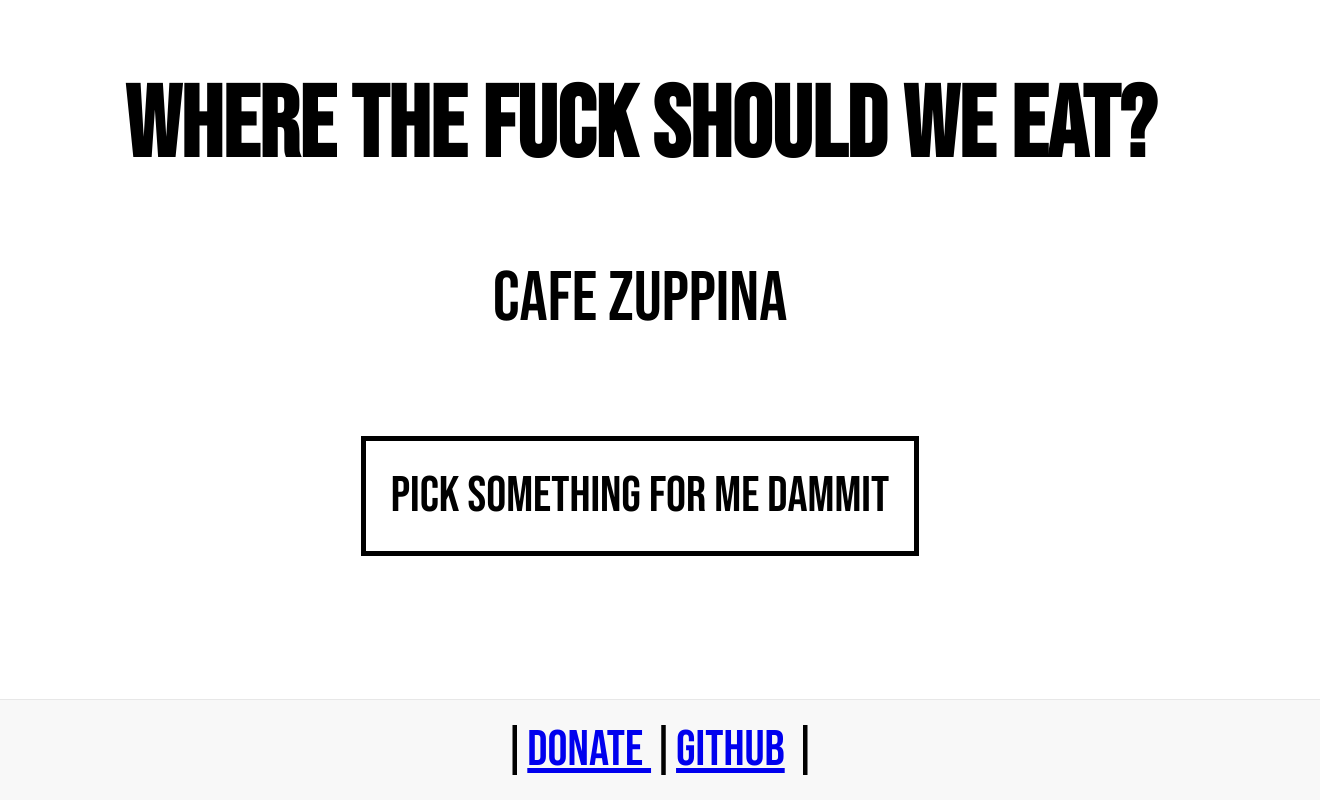
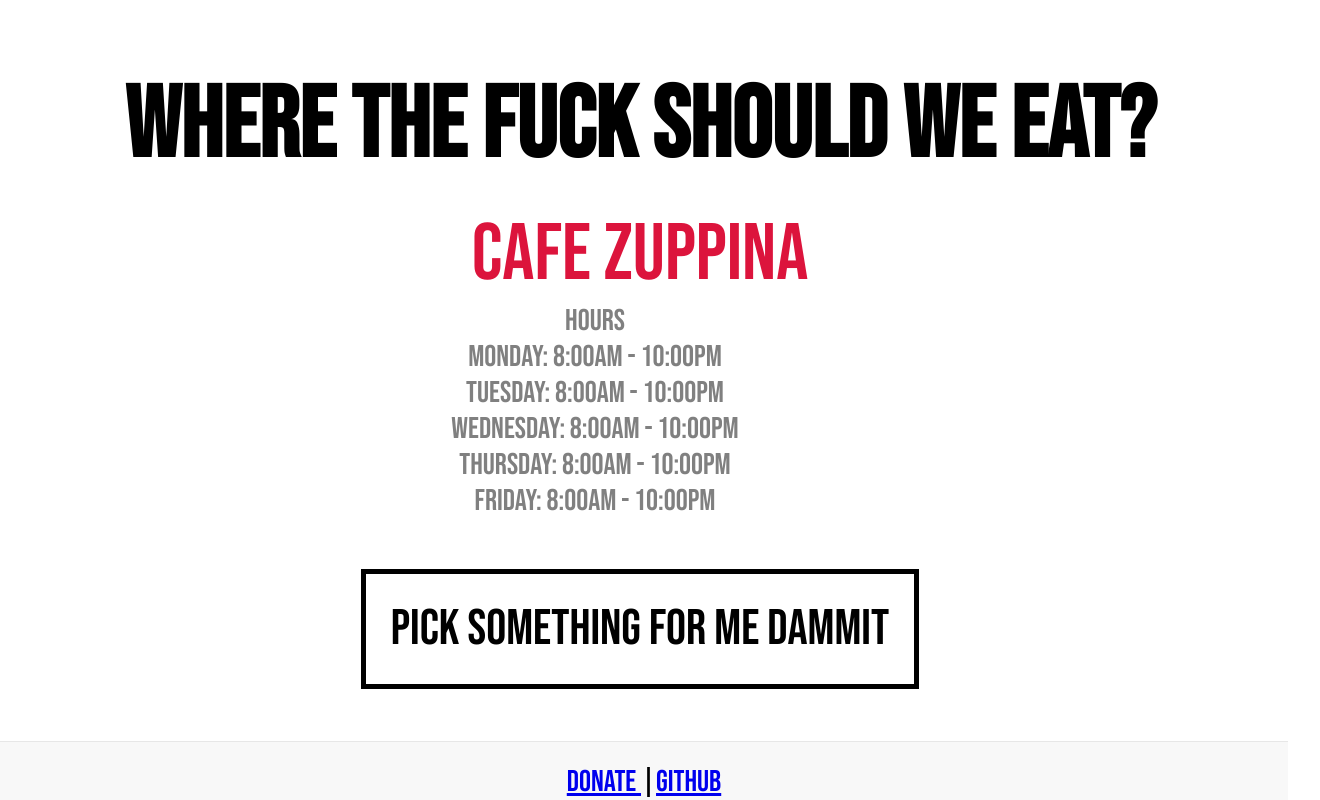
Before and after one commit to markjsapp/WhereTheFckShouldWeEat, a React (Create React App) app: page / in a window 1280 px wide. Both pictures are taken after a click on the button "PICK SOMETHING FOR ME DAMMIT". Shown: the whole page, 1320 px wide, since content can reach past the window. Built offline with nearby package versions, Linux system fonts and the light colour scheme.

Commit message:
CSS Updates & Bootstrap Install
Updated the CSS for the restaurant and footer, created dummy data for store hours.

```diff
--- a/package.json
+++ b/package.json
@@ -7,7 +7,9 @@
     "@testing-library/jest-dom": "^5.14.1",
     "@testing-library/react": "^11.2.7",
     "@testing-library/user-event": "^12.8.3",
+    "bootstrap": "^4.6.0",
     "react": "^17.0.2",
+    "react-bootstrap": "^1.6.1",
     "react-dom": "^17.0.2",
     "react-scripts": "4.0.3",
     "web-vitals": "^1.1.2"
--- a/src/App.css
+++ b/src/App.css
@@ -6,9 +6,8 @@
   font-family:'Bebas Neue';
 }
 
-
 button {
-  margin-top: 25px;
+  margin-top: -50px;
   border-color: black;
   background-color: white;
   border: 5px solid;
@@ -18,7 +17,7 @@ button {
 }
 
 button:hover {
-  margin-top: 25px;
+  margin-top: -50px;
   border-color: white;
   background-color: black;
   color: white;
@@ -29,5 +28,23 @@ button:hover {
 }
 
 p {
-  font-size: 70px;
+  font-size: 80px;
+  color:crimson;
+  margin-top: auto;
 }
+
+a {
+  font-size: 30px;
+}
+
+a:visited {
+  color: grey
+}
+
+span {
+  font-size: 30px;
+}
+
+h1 {
+  margin-bottom: 20px;
+}
--- a/src/App.js
+++ b/src/App.js
@@ -1,7 +1,9 @@
 import './App.css';
 import React from 'react';
 import Footer from './components/footer';
+import {Card, ListGroup} from 'react-bootstrap';
 
+// Temp data
 const restaurants = [
   {name: 'Chik-Fil-A'},
   {name: 'Waffle House'},
@@ -15,18 +17,25 @@ const restaurants = [
   {name: 'Olive Garden'}
   ]
 
+  // Calculating a random index
 const randIndex = Math.floor(Math.random() * restaurants.length);
 
+// Main
 class App extends React.Component {
 
+  // Default state doesn't show a restaurant
   state = {
     showMessage: false,
     place: restaurants[randIndex].name
   }
 
+  // Clicking the button enables the restaurant
   onButtonClickHandler = () => {
    this.setState(prevState => {
-     return {showMessage:true, place: restaurants[Math.floor(Math.random() * restaurants.length)].name }
+     return {
+      showMessage:true,
+      place: restaurants[Math.floor(Math.random() * restaurants.length)].name
+    }
    })
   };
 
@@ -34,16 +43,35 @@ class App extends React.Component {
     return (
       <div className="App">
         <h1>Where The Fuck Should We Eat?</h1>
-        {this.state.showMessage && <p>{this.state.place}</p>}
-        <button type="button" onClick={this.onButtonClickHandler}>
+        {this.state.showMessage &&
+          <p>{this.state.place}
+            <Card style={{
+              width: "60rem",
+              textAlign: "center",
+              paddingLeft: "115px",
+              paddingRight: "115px"
+              }}>
+            <Card.Header style={{
+              fontSize: "30px",
+              color: "grey"
+            }}>Hours</Card.Header>
+            <ListGroup variant="flush">
+              <ListGroup.Item style={{ fontSize: "30px", color: "grey"}}>Monday: 8:00am - 10:00pm </ListGroup.Item>
+              <ListGroup.Item style={{ fontSize: "30px", color: "grey"}}>Tuesday: 8:00am - 10:00pm </ListGroup.Item>
+              <ListGroup.Item style={{ fontSize: "30px", color: "grey"}}>Wednesday: 8:00am - 10:00pm </ListGroup.Item>
+              <ListGroup.Item style={{ fontSize: "30px", color: "grey"}}>Thursday: 8:00am - 10:00pm</ListGroup.Item>
+              <ListGroup.Item style={{ fontSize: "30px", color: "grey"}}>Friday: 8:00am - 10:00pm</ListGroup.Item>
+            </ListGroup>
+          </Card>
+          </p>
+        }
+        <button type="button" onClick={this.onButtonClickHandler} style={{margintop: "50px"}}>
           PICK SOMETHING FOR ME DAMMIT
         </button>
-
         <Footer>
           <span>
-            |
             <a href="https://www.buymeacoffee.com/markjsapp">Donate </a> |
-            <a href="https://github.com/markjsapp">Github</a> |
+            <a href="https://github.com/markjsapp">Github</a>
           </span>
         </Footer>
 
--- a/src/components/footer.js
+++ b/src/components/footer.js
@@ -4,11 +4,11 @@ var style = {
     backgroundColor: "#F8F8F8",
     borderTop: "1px solid #E7E7E7",
     textAlign: "center",
-    padding: "20px",
+    padding: "4px",
     position: "fixed",
     left: "0",
     bottom: "0",
-    height: "60px",
+    height: "50px",
     width: "100%",
 }
 
@@ -16,7 +16,7 @@ var phantom = {
   display: 'block',
   padding: '20px',
   height: '60px',
-  width: '100%',
+  width: '95%',
 }
 
 function Footer({ children }) {
```
Also changed, not shown: src/components/buymecoffee.js (deleted, +0 -19 lines), 1 other file (tests, documents, lock files or other folders).
